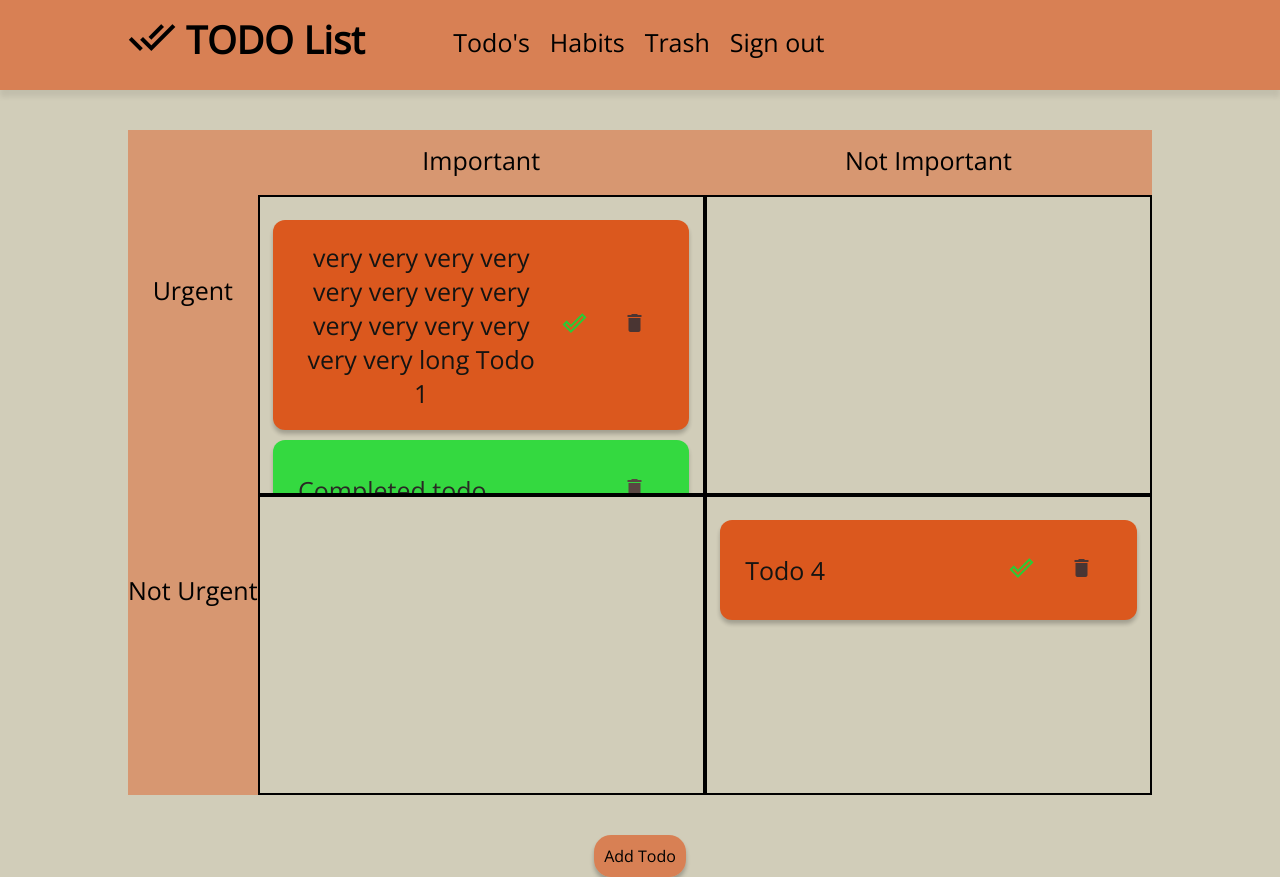
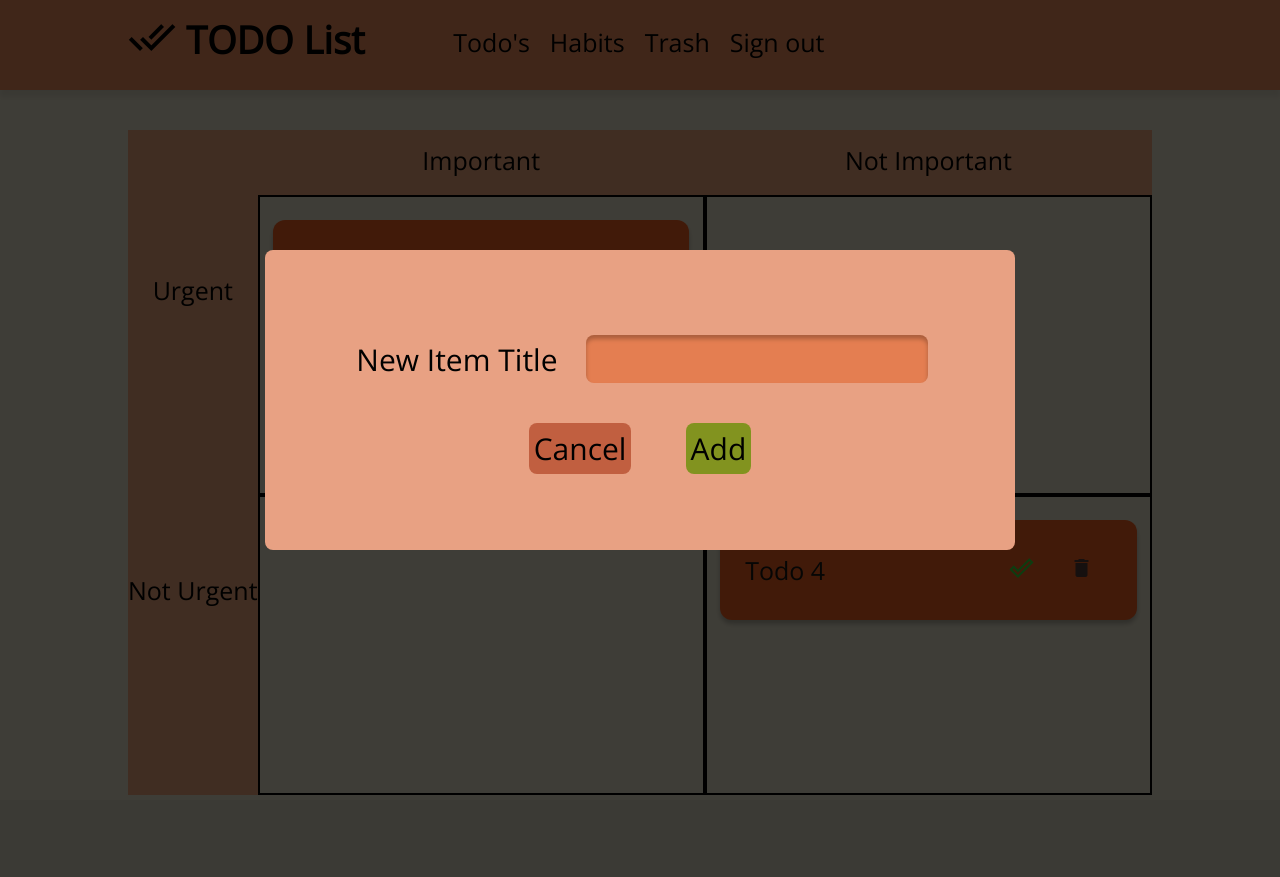
Before and after one commit to GurevichVarvara/ToDoList, a Flask app: page / in a window 1280 px wide. After the commit the page ends 795 px from the top, so only its background shows below. Run offline with Flask 2, Linux system fonts and the light colour scheme; the visitor is signed in with stand-in values (Sample User, id 1).

Commit message:
added form for adding todos for both display and phone screen size

```diff
--- a/TODO/static/CSS/global_style.css
+++ b/TODO/static/CSS/global_style.css
@@ -10,6 +10,10 @@
 body, html {
 	width: auto;
     background-color: rgba(209, 205, 185, 1);
+}
+
+body {
+    text-align: center;
 }
 
 .navbar {
@@ -69,17 +73,80 @@
 	display: none;
 }
 
-.button_to_submit {
+.gray_background {
+	background: rgba(1,1,1,0.7);
+	position: fixed;
+	left: 0;
+	right: 0;
+	top: 0;
+	bottom: 0;
+	z-index: 2;
+}
+
+.button_to_submit, .button_to_cancel {
 	margin-top: 30px;
 	padding: 5px;
-	background-color: rgba(191, 174, 86, 1);
 	border-radius: 8px;
 	border: none;
 	font-size: 30px;
 }
 
+.button_to_cancel + .button_to_submit {
+    margin-left: 50px;
+}
+
+.add_item_form {
+	position: fixed;
+	left: 0;
+	right: 0;
+	top: 0;
+	bottom: 0;
+    padding: 60px;
+    margin: auto;
+	text-align: center;
+	width: 750px;
+	height: 300px;
+	border-radius: 8px;
+	background: rgba(232, 161, 131, 1);
+	z-index: 3;
+}
+
+.item_name {
+	margin-top: 15px;
+}
+
+.item_name > input {
+	font-size: 30px;
+	width: 342px;
+	height: 48px;
+	background: rgba(221, 76, 14, 0.42);
+	box-shadow: inset 0px 4px 4px rgba(0, 0, 0, 0.25);
+	border-radius: 8px;
+	border-width: 0;
+	margin: 10px;
+}
+
+.item_name > label {
+	font-size: 30px;
+	width: 230px;
+	display: inline-block;
+}
+
+.button_to_submit {
+    background-color: rgba(130, 147, 31, 1);
+}
+
 .button_to_submit:hover {
-	background-color: rgba(172, 194, 32, 1);
+	background-color: rgba(28, 141, 53, 1);
+}
+
+.button_to_cancel {
+    background-color: rgba(193, 95, 64, 1);
+}
+
+
+.button_to_cancel:hover {
+    background-color: rgba(141, 55, 28, 1);
 }
 
 
@@ -149,7 +216,22 @@
 	  	font-size: 45px;
 	}
 
-	.button_to_submit {
+	.add_item_form {
+		height: 400px;
+		width: 900px;
+	}
+
+	.item_name > label {
+		font-size: 50px;
+		width: 500px;
+	}
+
+	.item_name > input {
+		height: 70px;
+		width: 500px;
+	}
+
+	.button_to_submit, .button_to_cancel {
 		font-size: 50px;
 	}
 
--- a/TODO/static/JS/login-register_form_confirmation.js
+++ b/TODO/static/JS/login-register_form_confirmation.js
@@ -53,7 +53,7 @@
     }).then(response => response.json())
     .then(function(data) {
         console.log(data);
-        if (data["message"] == "ok") {
+        if (data["message"] === "ok") {
             window.location.replace(`${window.origin}/`);
         }
         else {
--- a/TODO/templates/todos.html
+++ b/TODO/templates/todos.html
@@ -141,5 +141,19 @@
 
         <a class="add_todo_button" id="down" href="#">Add Todo</a>
     </main>
+
+    <div class="gray_background"></div>
+
+    <form class="add_item_form">
+        <div class="item_name">
+            <label for="item_title">New Item Title</label>
+            <input type="text" name="item_title" id="item_title" required>
+        </div>
+
+        <div>
+            <input class="button_to_cancel" type="submit" value="Cancel">
+            <input class="button_to_submit" type="submit" value="Add">
+        </div>
+    </form>
 </body>
 </html>
```
